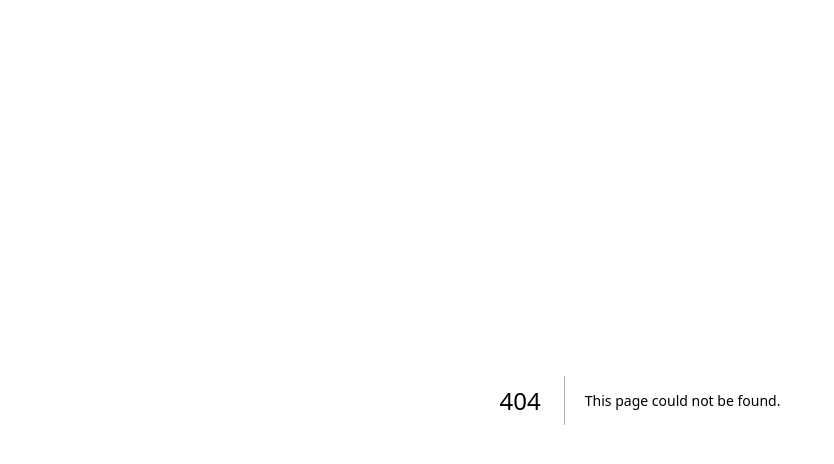
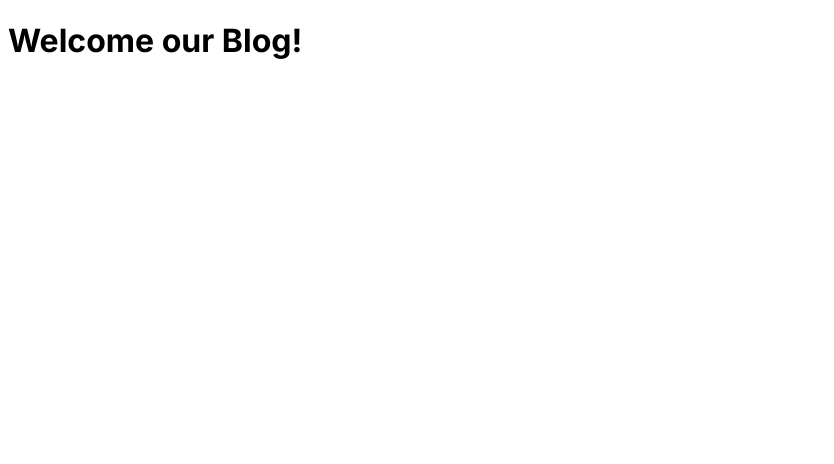
Before and after one commit to MINAL-AHMED/Next-JS, a Next.js app in the folder route-demo/: page /blog in a window 1280 px wide. Before the commit this address had no page. Shown: the top 464 px of the page, without its empty margins (0-834 px from the left). Built offline with nearby package versions, Linux system fonts and the light colour scheme.

Commit message:
add nested route

```diff
--- /dev/null
+++ b/route-demo/app/blog/first/page.tsx
@@ -0,0 +1,9 @@
+const First = () => {
+  return (
+    <div>
+      <h1>My First Blog</h1>
+    </div>
+  );
+};
+
+export default First;
--- /dev/null
+++ b/route-demo/app/blog/page.tsx
@@ -0,0 +1,9 @@
+const Blog = () => {
+  return (
+    <div>
+      <h1>Welcome our Blog!</h1>
+    </div>
+  );
+};
+
+export default Blog;
```
